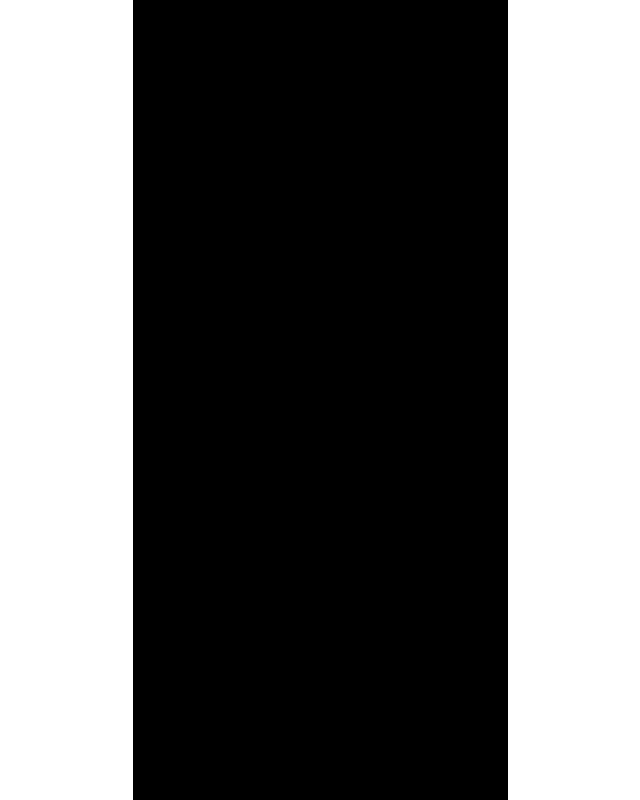
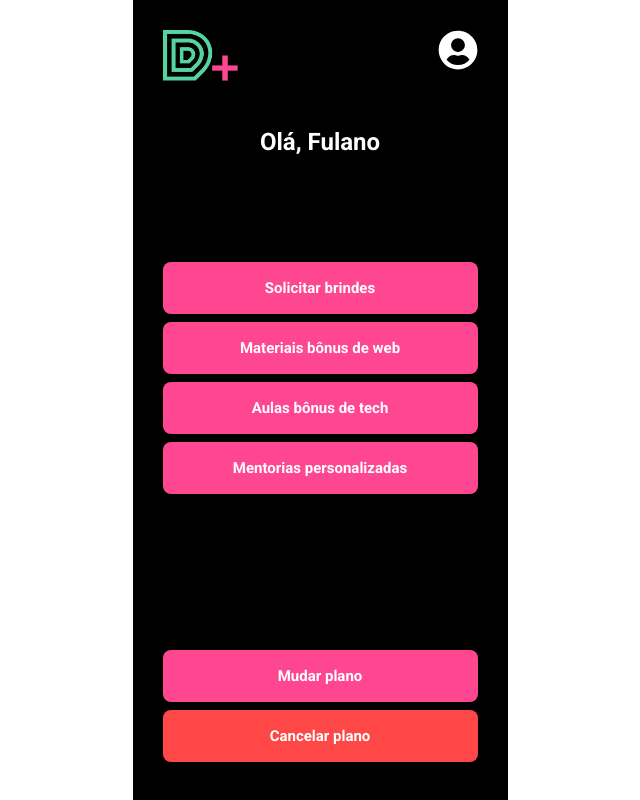
Before and after one commit to oigorholanda/DrivenPlus, a React (Create React App) app: page /home in a window 1280 px wide. Shown: the whole page, without its empty margins (320-960 px from the left). Built offline with nearby package versions, Linux system fonts and the light colour scheme.

Commit message:
Home Screen

```diff
--- a/src/App.js
+++ b/src/App.js
@@ -1,5 +1,6 @@
 import { BrowserRouter, Route, Routes } from "react-router-dom";
 import styled from "styled-components";
+import Home from "./components/Home";
 import Login from "./components/Login";
 import Signature from "./components/Signature";
 import SignUp from "./components/SignUp";
@@ -14,7 +15,7 @@ function App() {
         <Route path="/sign-up" element={<SignUp />} />
         <Route path="/subscriptions" element={<Subscriptions />} />
         <Route path="/subscriptions/:idPlano" element={<Signature />} />
-        <Route path="/home" element />
+        <Route path="/home" element={<Home />} />
       </Routes>
     </BrowserRouter>
     </ContainerApp>
--- a/src/components/Home.js
+++ b/src/components/Home.js
@@ -1,5 +1,56 @@
+import { FaUserCircle } from "react-icons/fa";
+import styled from "styled-components";
+import Logo3 from "../assets/Group 3.png";
+
 export default function Home() {
-    return (
+  return (
+    <ContainerHome>
+      <div className="header">
+        <img src={Logo3} alt="logo" />
+        <FaUserCircle color="white" size={40} />
+      </div>
 
-    )
+      <h2>Olá, Fulano</h2>
+
+      <div className="options">
+        <button>Solicitar brindes</button>
+        <button>Materiais bônus de web</button>
+        <button>Aulas bônus de tech</button>
+        <button>Mentorias personalizadas</button>
+      </div>
+
+      <div className="footer">
+        <button>Mudar plano</button>
+        <button className="cancel">Cancelar plano</button>
+      </div>
+    </ContainerHome>
+  );
 }
+
+const ContainerHome = styled.div`
+  color: white;
+  height: 100vh;
+  padding: 30px;
+  display: flex;
+  flex-direction: column;
+  justify-content: space-between;
+  img {
+    width: 75px;
+  }
+  .header {
+    display: flex;
+    justify-content: space-between;
+  }
+  h2 {
+    font-weight: 700;
+    font-size: 24px;
+    text-align: center;
+    margin-top: -99px;
+  }
+  .cancel {
+    background-color: #FF4747;
+  }
+  .options {
+    margin-top: -40px;
+  }
+`;
--- a/src/components/Login.js
+++ b/src/components/Login.js
@@ -35,7 +35,7 @@ const ContainerLogin = styled.form`
     color: white;
   }
   p {
-    margin-top: 25px;
+    margin-top: 20px;
     color: white;
     text-decoration: underline;
   }
--- a/src/components/SignUp.js
+++ b/src/components/SignUp.js
@@ -32,7 +32,7 @@ const ContainerLogin = styled.form`
 
   }
   p {
-    margin-top: 25px;
+    margin-top: 20px;
     color: white;
     text-decoration: underline;
   }
--- a/src/globalStyle.js
+++ b/src/globalStyle.js
@@ -69,6 +69,7 @@ button {
 	border: none;
 	font-size: 15px;
 	font-weight: 700;
+	margin-bottom: 8px;
 }
 a {
 	text-decoration: none;
```
